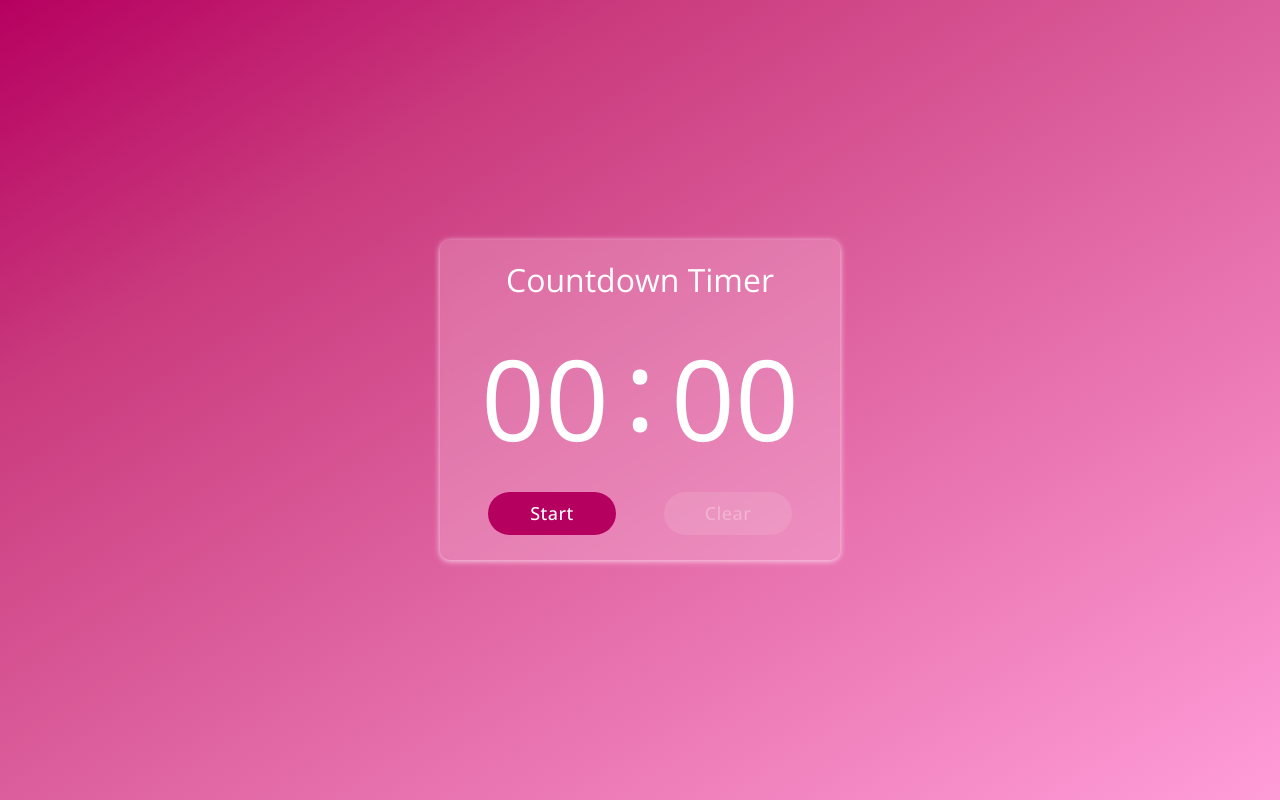
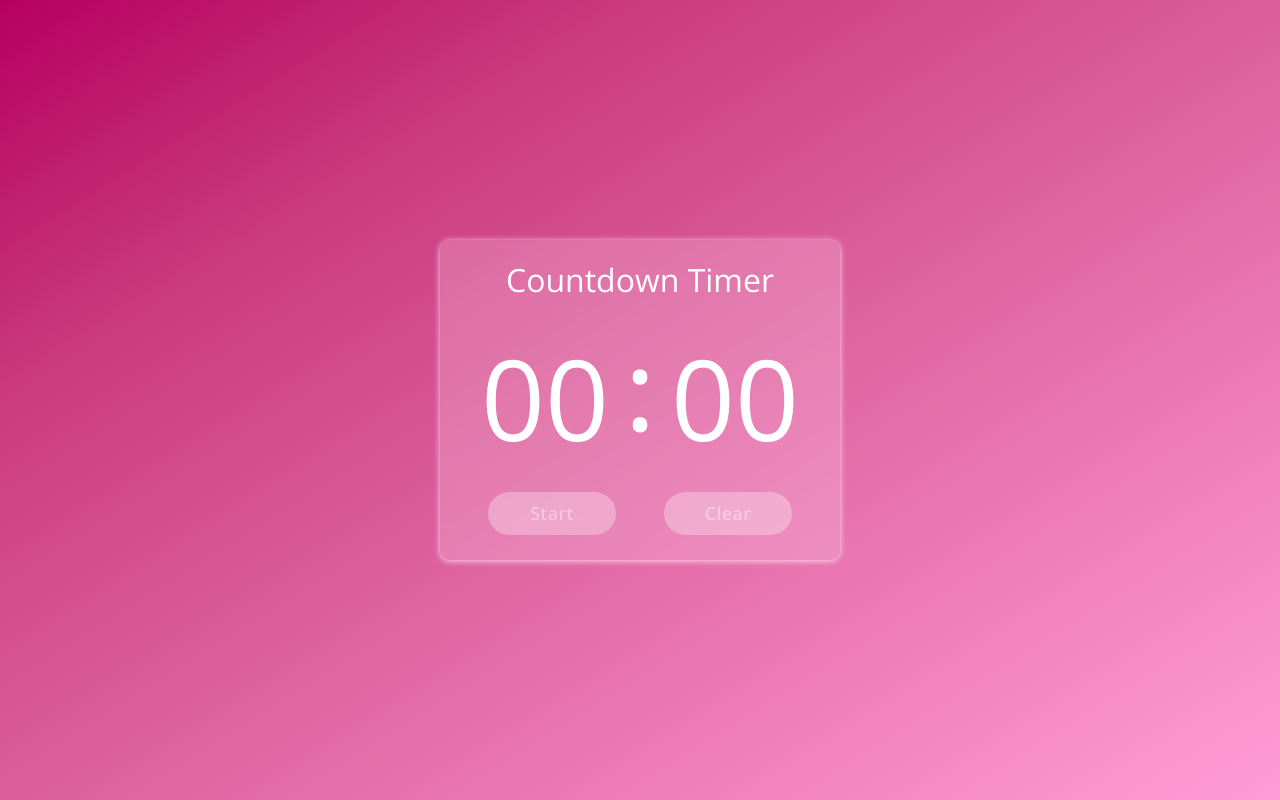
Before and after one commit to MaralNajafi/editable-countdown-timer, a React (Create React App) app: page / in a window 1280 px wide. Built offline with nearby package versions, Linux system fonts and the light colour scheme.

Commit message:
feature: handleClear and btns state

```diff
--- a/src/components/Button/Button.css
+++ b/src/components/Button/Button.css
@@ -2,11 +2,18 @@ button {
   letter-spacing: 0.5px;
   font-size: 18px;
   width: 8rem;
-  background-color: var(--color-pink-500);
+  background-color: #fff;
+  color: var(--color-pink-200);
+  box-shadow: rgba(0, 0, 0, 0.16) 0px 1px 4px;
 }
 
 button:disabled {
-  color: rgba(255, 255, 255, 0.286);
-  background-color: rgba(255, 255, 255, 0.11);
+  color: rgba(255, 255, 255, 0.4);
+  background-color: rgba(255, 255, 255, 0.3);
   pointer-events: none;
+  box-shadow: none;
 }
+
+button:active {
+  box-shadow: none;
+}
--- a/src/components/Button/Button.jsx
+++ b/src/components/Button/Button.jsx
@@ -3,7 +3,7 @@ import "./Button.css";
 export default function Button({ children, disabled, onClick }) {
   return (
     <button
-      className="text-white capitalize font-medium rounded-3xl py-2"
+      className="capitalize font-medium rounded-3xl py-2"
       disabled={disabled}
       onClick={onClick}
     >
--- a/src/components/Countdown/Countdown.jsx
+++ b/src/components/Countdown/Countdown.jsx
@@ -18,7 +18,7 @@ export default function Countdown() {
   const isCounting = useSelector((state) => state.counter.isCounting);
   const dispatch = useDispatch();
   useEffect(() => {
-    dispatch(setComputedSeconds());
+    dispatch(setComputedSeconds(minutes * SEC_PER_MIN + Number(seconds)));
   }, [minutes, seconds]);
 
   function handleTimeDisplay(input) {
@@ -43,7 +43,6 @@ export default function Countdown() {
       setSeconds(secondsDisplay >= 10 ? secondsDisplay : `0${secondsDisplay}`)
     );
   }
-
 
   function handleCountdown() {
     if (isCounting) {
--- a/src/components/CountdownWrapper/CountdownWrapper.jsx
+++ b/src/components/CountdownWrapper/CountdownWrapper.jsx
@@ -2,11 +2,16 @@ import "./CountdownWrapper.css";
 import Countdown from "../Countdown/Countdown";
 import Button from "../Button/Button";
 import { useSelector, useDispatch } from "react-redux";
-import { setIsCounting } from "../../features/counter/counterSlice.js";
+import {
+  setMinutes,
+  setSeconds,
+  setIsCounting,
+} from "../../features/counter/counterSlice.js";
 
 export default function CountdownWrapper({ title }) {
   const dispatch = useDispatch();
   const isCounting = useSelector((state) => state.counter.isCounting);
+  const computedSeconds = useSelector((state) => state.counter.computedSeconds);
 
   function handleStart() {
     dispatch(setIsCounting(true));
@@ -16,18 +21,28 @@ export default function CountdownWrapper({ title }) {
     dispatch(setIsCounting(false));
   }
 
+  function handleClear() {
+    dispatch(setMinutes("00"));
+    dispatch(setSeconds("00"));
+  }
+
   return (
     <div className="countdown-wrapper p-4">
       <h1 className="text-white text-3xl text-center capitalize">{title}</h1>
       <Countdown />
       <div className="flex flex-row justify-center gap-12">
         <Button
-          disabled={false}
+          disabled={+computedSeconds === 0 ? true : false}
           onClick={isCounting ? handleStop : handleStart}
         >
           {isCounting ? "stop" : "start"}
         </Button>
-        <Button disabled={true}>clear</Button>
+        <Button
+          disabled={+computedSeconds === 0 ? true : false}
+          onClick={handleClear}
+        >
+          clear
+        </Button>
       </div>
     </div>
   );
--- a/src/features/counter/counterSlice.js
+++ b/src/features/counter/counterSlice.js
@@ -18,9 +18,9 @@ export const counterSlice = createSlice({
     setSeconds: (state, action) => {
       state.seconds = action.payload;
     },
-    setComputedSeconds: (state) => {
-      state.computedSeconds =
-        state.minutes * state.SEC_PER_MIN + Number(state.seconds);
+    setComputedSeconds: (state, action) => {
+      state.computedSeconds = action.payload;
+
     },
     decrement: (state) => {
       state.computedSeconds -= 1
```
